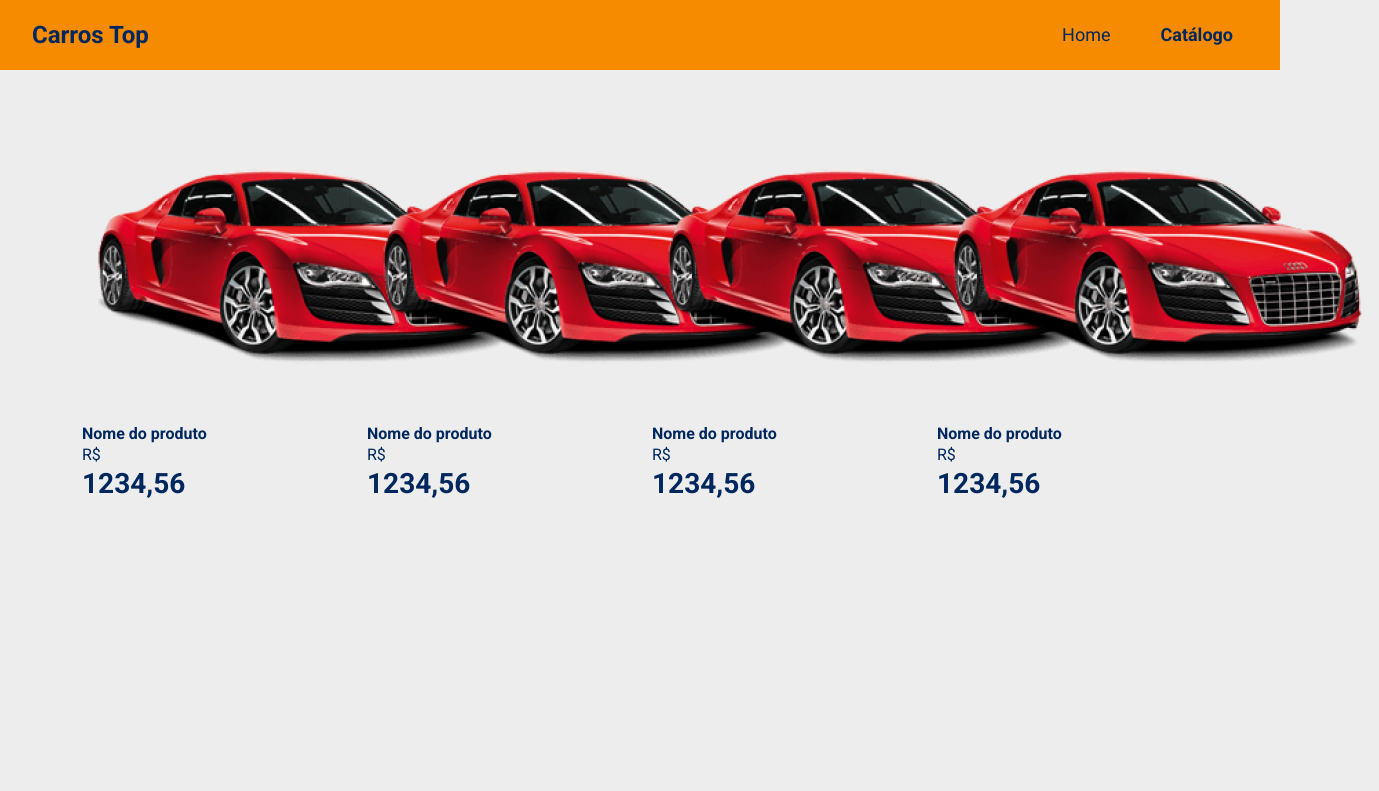
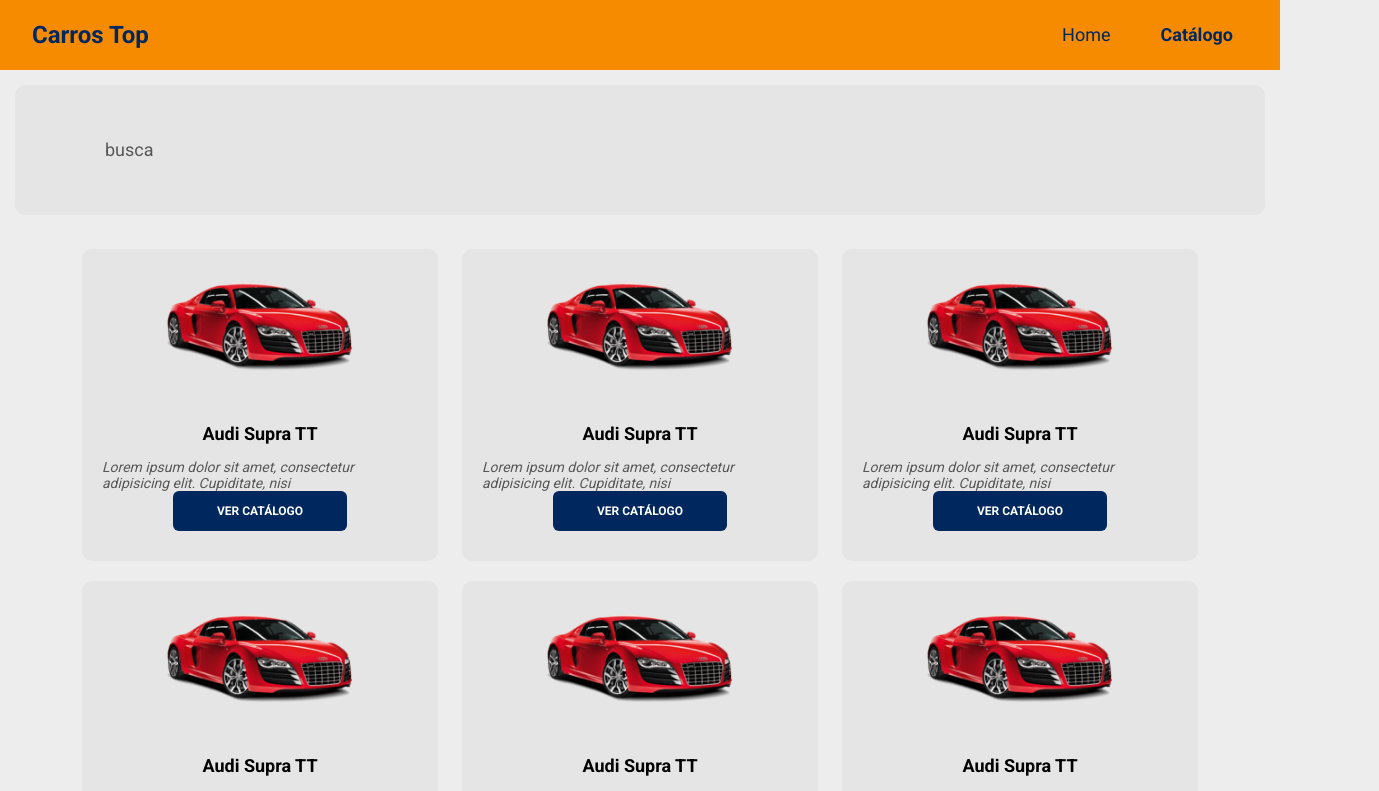
Before and after one commit to ingridholiveira/eureka-cars, a React (Create React App) app in the folder frontend/: page /products in a window 1280 px wide. Shown: the top 791 px of the page, 1379 px wide, since content can reach past the window. Built offline with nearby package versions, Linux system fonts and the light colour scheme.

Commit message:
aprimorando botoes

```diff
--- a/frontend/src/components/Button/index.tsx
+++ b/frontend/src/components/Button/index.tsx
@@ -1,20 +1,24 @@
 import "./styles.css";
 
 const Button = () => {
+  // interface Props {
+  //   header: string;
+  //   body: string;
+  //   modalType: 'confirm' | 'success';
+  //   onClose: () => void;
+  //   isOpen: boolean;
+  //   actions: {
+  //     label: string;
+  //     type: 'primary' | 'secondary';
+  //     action: () => void;
+  //   }[];
+  // }
+
   return (
     <>
-      <div className="button-container">
-        <div className="button-content-container">
-          <div className="button-card">
-            <button className="btn btn-secondary btn-icon">
-              <p>VER CATÁLOGO</p>
-            </button>
-          </div>
-          <div className="button-text">
-            <p>Comece agora a navegar</p>
-          </div>
-        </div>
-      </div>
+      <button className="btn btn-secondary btn-icon">
+        <p>VER CATÁLOGO</p>
+      </button>
     </>
   );
 };
--- a/frontend/src/components/Button/styles.css
+++ b/frontend/src/components/Button/styles.css
@@ -1,21 +1,5 @@
 /* .button-container {
 } */
-
-.button-content-container {
-  margin: 15px;
-  padding: 15px;
-
-  background-color: #e5e5e5;
-  align-items: center;
-  display: flex;
-  flex-direction: column;
-  border-radius: 10px;
-}
-
-.button-card {
-  padding: 10px 40px;
-  background-color: #e5e5e5;
-}
 
 .btn-icon {
   background-color: #00285f;
@@ -30,42 +14,6 @@
   margin: 0;
 }
 
-.button-text {
-  align-content: center;
-  text-align: center;
-
-  padding: 0px 28px 10px;
+.btn-icon:hover {
+  color: #00285f;
 }
-
-.button-text p {
-  font-size: 18px;
-  color: #585858;
-}
-
-@media (min-width: 576px) {
-  .button-content-container {
-    flex-direction: row;
-    border-radius: 10px;
-  }
-
-  .button-card {
-    padding: 40px 15px 40px 60px;
-  }
-
-  .button-text {
-    padding: 40px 40px 40px 0;
-    line-height: 20px;
-    text-align: left;
-  }
-
-  .button-text p {
-    margin: 0;
-  }
-}
-
-@media (min-width: 1366px) {
-  .button-content-container {
-    margin: 10px 70px;
-    padding: 15px 60px;
-  }
-}
--- a/frontend/src/components/ProductCard/index.tsx
+++ b/frontend/src/components/ProductCard/index.tsx
@@ -1,5 +1,7 @@
 import ProductImg from "assets/images/product.png";
-import ProductPrice from "components/ProductPrice";
+import ProductDescription from "components/ProductDescription";
+import Button from "components/Button";
+import "./style.css";
 
 const ProductCard = () => {
   return (
@@ -9,8 +11,9 @@
           <img src={ProductImg} alt="Nome do produto"></img>
         </div>
         <div className="card-bottom-container">
-          <h6>Nome do produto</h6>
-          <ProductPrice />
+          <h6>Audi Supra TT</h6>
+          <ProductDescription />
+          <Button />
         </div>
       </div>
     </>
--- a/frontend/src/components/ProductCard/style.css
+++ b/frontend/src/components/ProductCard/style.css
@@ -1,23 +1,25 @@
 .product-card {
-  margin-bottom: 20px;
+  background-color: #e5e5e5;
+  border-radius: 10px;
+  margin-bottom: 10px;
 }
 
 .card-top-container {
   text-align: center;
-  padding: 16px 0;
-  border-bottom: 1px solid #e1e1e1;
+  margin: 10px 5px;
 }
 
 .card-top-container img {
-  width: 158px;
-  height: 158px;
+  width: 200px;
 }
 
 .card-bottom-container {
+  text-align: center;
   padding: 15px 20px 30px 20px;
 }
 
 .card-bottom-container h6 {
   font-size: 18px;
-  color: #263238;
+  color: #000000;
+  margin-bottom: 14px;
 }
--- /dev/null
+++ b/frontend/src/components/ProductDescription/index.tsx
@@ -0,0 +1,16 @@
+import "./styles.css";
+
+const ProductDescription = () => {
+  return (
+    <>
+      <div className="product-description-container">
+        <span>
+          Lorem ipsum dolor sit amet, consectetur adipisicing elit. Cupiditate,
+          nisi
+        </span>
+      </div>
+    </>
+  );
+};
+
+export default ProductDescription;
--- /dev/null
+++ b/frontend/src/components/ProductDescription/styles.css
@@ -0,0 +1,10 @@
+.product-description-container {
+  line-height: 16px;
+  text-align: left;
+}
+
+.product-description-container span {
+  color: #585858;
+  font-size: 14px;
+  font-style: italic;
+}
--- a/frontend/src/components/ProductPrice/index.tsx
+++ /dev/null
@@ -1,14 +0,0 @@
-import "./styles.css";
-
-const ProductPrice = () => {
-  return (
-    <>
-      <div className="product-price-container">
-        <span>R$</span>
-        <h3>1234,56</h3>
-      </div>
-    </>
-  );
-};
-
-export default ProductPrice;
--- a/frontend/src/pages/Catalog/index.tsx
+++ b/frontend/src/pages/Catalog/index.tsx
@@ -3,18 +3,41 @@
 const Catalog = () => {
   return (
     <>
+      <div className="button-container">
+        <div className="button-content-container">
+          <div className="button-card"></div>
+          <div className="button-text">
+            <p>busca</p>
+          </div>
+        </div>
+      </div>
       <div className="container my-4">
         <div className="row">
-          <div className="col-sm-6 col-lg-4 col-xl-3">
+          <div className="col-sm-6 col-lg-4">
             <ProductCard />
           </div>
-          <div className="col-sm-6 col-lg-4 col-xl-3">
+          <div className="col-sm-6 col-lg-4">
             <ProductCard />
           </div>
-          <div className="col-sm-6 col-lg-4 col-xl-3">
+          <div className="col-sm-6 col-lg-4">
             <ProductCard />
           </div>
-          <div className="col-sm-6 col-lg-4 col-xl-3">
+          <div className="col-sm-6 col-lg-4">
+            <ProductCard />
+          </div>
+          <div className="col-sm-6 col-lg-4">
+            <ProductCard />
+          </div>
+          <div className="col-sm-6 col-lg-4">
+            <ProductCard />
+          </div>
+          <div className="col-sm-6 col-lg-4">
+            <ProductCard />
+          </div>
+          <div className="col-sm-6 col-lg-4">
+            <ProductCard />
+          </div>
+          <div className="col-sm-6 col-lg-4">
             <ProductCard />
           </div>
         </div>
--- a/frontend/src/pages/Catalog/styles.css
+++ b/frontend/src/pages/Catalog/styles.css
@@ -0,0 +1,4 @@
+.button-content-container {
+  margin: 30px 150px;
+  padding: 15px;
+}
--- a/frontend/src/pages/Home/index.tsx
+++ b/frontend/src/pages/Home/index.tsx
@@ -23,9 +23,18 @@
           </div>
         </div>
       </div>
-      <Link to="/products">
-        <Button />
-      </Link>
+      <div className="button-container">
+        <div className="button-content-container">
+          <div className="button-card">
+            <Link to="/products">
+              <Button />
+            </Link>
+          </div>
+          <div className="button-text">
+            <p>Comece agora a navegar</p>
+          </div>
+        </div>
+      </div>
     </>
   );
 };
--- a/frontend/src/pages/Home/styles.css
+++ b/frontend/src/pages/Home/styles.css
@@ -36,6 +36,62 @@
   background: #00285f;
   box-shadow: 0px 4px 20px rgba(0, 0, 0, 0.25);
   border-radius: 10px;
+}
+
+.button-content-container {
+  margin: 15px;
+  padding: 15px;
+
+  background-color: #e5e5e5;
+  align-items: center;
+  display: flex;
+  flex-direction: column;
+  border-radius: 10px;
+}
+
+.button-card {
+  padding: 10px 40px;
+  background-color: #e5e5e5;
+}
+
+.button-text {
+  align-content: center;
+  text-align: center;
+
+  padding: 0px 28px 10px;
+}
+
+.button-text p {
+  font-size: 18px;
+  color: #585858;
+}
+
+@media (min-width: 576px) {
+  .button-content-container {
+    flex-direction: row;
+    border-radius: 10px;
+  }
+
+  .button-card {
+    padding: 40px 15px 40px 60px;
+  }
+
+  .button-text {
+    padding: 40px 40px 40px 0;
+    line-height: 20px;
+    text-align: left;
+  }
+
+  .button-text p {
+    margin: 0;
+  }
+}
+
+@media (min-width: 1366px) {
+  .button-content-container {
+    margin: 10px 70px;
+    padding: 15px 60px;
+  }
 }
 
 @media (min-width: 576px) {
```
Also changed, not shown: frontend/src/components/ProductPrice/styles.css (deleted).
